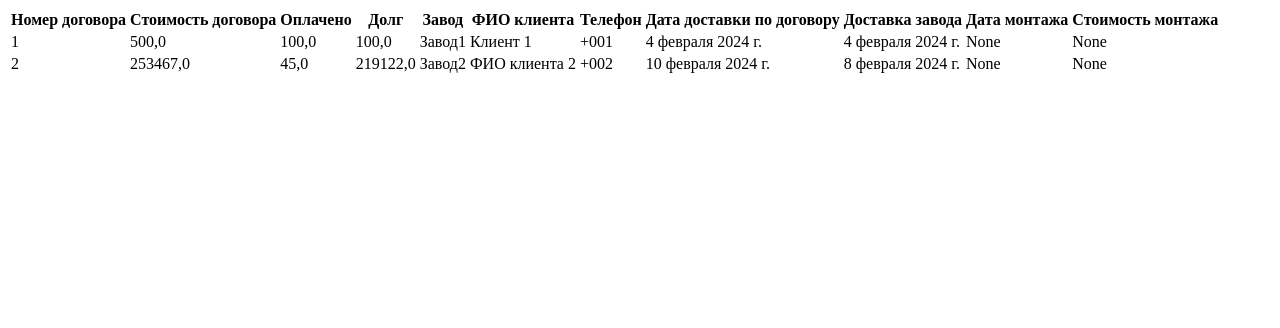
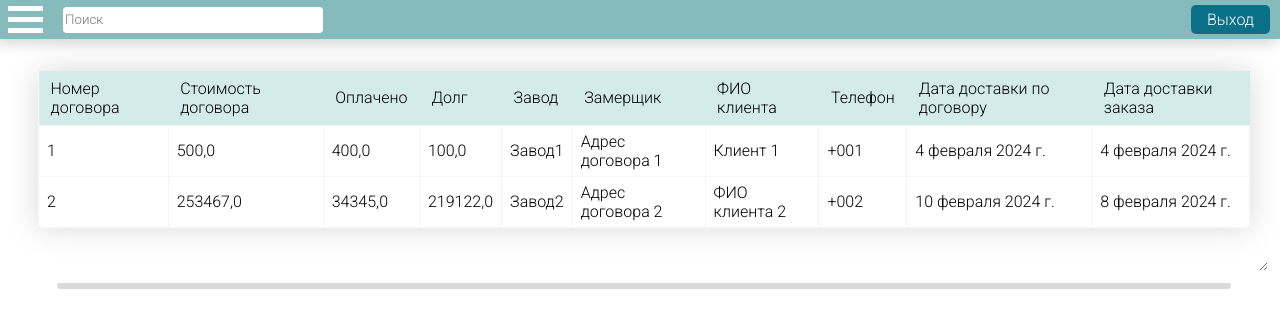
Before and after one commit to Jeyw1n/Glass-CRM, a Django app: page /forms/final_table in a window 1280 px wide. Shown: the top 328 px of the page. Run offline with Django 4.2, Linux system fonts and the light colour scheme; a user stored in the database is signed in; data comes from the database, SQL or seed files in the repository; both versions use the stored data as it was after the commit; data that the repository does not hold is empty.

Commit message:
Неполная сводная таблица со всеми существующими данными на данный момент

```diff
--- a/glass_crm/apps/main_forms/models.py
+++ b/glass_crm/apps/main_forms/models.py
@@ -40,7 +40,7 @@ class Orders(models.Model):
     """ Заказы """
 
     # Ссылка на модель договоров.
-    contract = models.ForeignKey(Contracts, on_delete=models.CASCADE)
+    contract = models.OneToOneField(Contracts, on_delete=models.CASCADE, related_name='order')
 
     factory = models.CharField(max_length=255, verbose_name='Завод')                        # Завод.
     order_number = models.CharField(max_length=255, verbose_name='Номер заказа')            # Номер заказа.
@@ -56,7 +56,8 @@ class Orders(models.Model):
 class Installations(models.Model):
     """ Монтажи """
 
-    contract = models.ForeignKey(Contracts, on_delete=models.CASCADE)  # Ссылка на модель договоров.
+    # Ссылка на модель договоров.
+    contract = models.OneToOneField(Contracts, on_delete=models.CASCADE, related_name='installation')
 
     installation_date = models.DateField(verbose_name='Дата монтажа')                       # Дата монтажа.
     square_meters_price = models.FloatField(verbose_name='Стоимость квадратных метров')     # Стоимость м2.
--- a/glass_crm/apps/main_forms/templates/main_forms/base.html
+++ b/glass_crm/apps/main_forms/templates/main_forms/base.html
@@ -51,7 +51,7 @@
 
             <div class="accman-btn">
                 {% if user.is_authenticated %}
-                    <button class="sumbit-button"><a href={{ logout_url }} class="accman-link">Выход</a></button>
+                    <button class="sumbit-button"><a href={{ logout_url }} class="accman-link" style="text-decoration: none;color: white;">Выход</a></button>
                 {% else %}
                     <button class="sumbit-button"><a href={{ login_url }} class="accman-link">Войти</a></button>
                     <button class="sumbit-button"><a href={{ register_url }} class="accman-link">Регистрация</a></button>
--- a/glass_crm/apps/main_forms/templates/main_forms/final_table.html
+++ b/glass_crm/apps/main_forms/templates/main_forms/final_table.html
@@ -1,3 +1,7 @@
+{% extends "main_forms/base.html" %}
+
+{% block form_block %}
+<div class="table-container">
   <table>
     <thead>
       <tr>
@@ -6,29 +10,30 @@
         <th>Оплачено</th>
         <th>Долг</th>
         <th>Завод</th>
+        <th>Замерщик</th>
         <th>ФИО клиента</th>
         <th>Телефон</th>
         <th>Дата доставки по договору</th>
-      <th>Доставка завода</th>
-      <th>Дата монтажа</th>
-      <th>Стоимость монтажа</th>
+        <th>Дата доставки заказа</th>
       </tr>
     </thead>
     <tbody>
-    {% for row in data %}
+    {% for data in table_data %}
         <tr>
-        <td>{{ row.Номер_договора }}</td>
-        <td>{{ row.Стоимость_договора }}</td>
-        <td>{{ row.Оплачено }}</td>
-        <td>{{ row.Долг }}</td>
-        <td>{{ row.Завод }}</td>
-        <td>{{ row.ФИО_клиента }}</td>
-        <td>{{ row.Телефон }}</td>
-        <td>{{ row.Дата_доставки_по_договору }}</td>
-        <td>{{ row.Доставка_завода }}</td>
-        <td>{{ row.Дата_монтажа }}</td>
-        <td>{{ row.Стоимость_монтажа }}</td>
+          <td>{{ data.contract_number }}</td>
+          <td>{{ data.price }}</td>
+          <td>{{ data.prepayment }}</td>
+          <td>{{ data.debt }}</td>
+          <td>{{ data.factory }}</td>
+          <td>{{ data.address }}</td>
+          <td>{{ data.customer_name }}</td>
+          <td>{{ data.phone }}</td>
+          <td>{{ data.delivery_date_by_contract }}</td>
+          <td>{{ data.delivery_date }}</td>
         </tr>
     {% endfor %}
     </tbody>
   </table>
+</div>
+<div class="resize-handle"></div>
+{% endblock %}
--- a/glass_crm/apps/main_forms/views.py
+++ b/glass_crm/apps/main_forms/views.py
@@ -83,26 +83,41 @@ def create_installation(request):
 @login_required(login_url='/users/login/')
 def final_table(request):
     contracts = Contracts.objects.all()
+    table_data: list = []
 
-    table_data = []
-    for contract in contracts:
-        order = Orders.objects.filter(contract=contract).first()
-        installation = Installations.objects.filter(contract=contract).first()
+    for c in contracts:
 
-        data = {
-            'Номер_договора': contract.contract_number,
-            'Стоимость_договора': contract.price,
-            'Оплачено': order.payment,
-            'Долг': contract.debt,
-            'Завод': order.factory,
-            'ФИО_клиента': contract.customer.customer_name,
-            'Телефон': contract.customer.phone,
-            'Дата_доставки_по_договору': contract.delivery_date_by_contract,
-            'Доставка_завода': order.delivery_date,
-            'Дата_монтажа': installation.installation_date if installation else None,
-            'Стоимость_монтажа': installation.total_amount if installation else None,
+        order = Orders.objects.filter(contract=c.id).first()
+        ini = Installations.objects.filter(contract=c.id).first()
+
+        data: dict = {
+            "contract_number": c.contract_number,                       # Номер договора
+            "price": c.price,                                           # Стоимость договора
+            "prepayment": c.prepayment,                                 # Оплачено
+            "debt": c.debt,                                             # Долг
+            "factory":  order.factory if order else None,               # Завод
+            # Замерщик
+            "address": c.address,                                       # адрес объекта
+            "customer_name": c.customer.customer_name,                  # Фио клиента
+            "phone": c.customer.phone,                                  # Телефон
+            "delivery_date_by_contract": c.delivery_date_by_contract,   # Дата
+            "delivery_date": order.delivery_date if order else None,    # Доставка завода
+            "ini_date": ini.installation_date if ini else None,         # Дата монтажа
+            # Бригада
+            "total_amount": ini.total_amount if ini else None           # Стоимость монтажа
+            # Заводской номер заказа
+            # Стоимость от завода
+            # ЗП замерщика
+            # Себестоимость
+            # Прибыль
+            # %
         }
 
         table_data.append(data)
 
-    return render(request, 'main_forms/final_table.html', {'data': table_data})
+    print(table_data)
+    context: dict = {
+        'table_data': table_data,
+        'this_page': 'final_table'
+    }
+    return render(request, 'main_forms/final_table.html', context=context)
```
Also changed, not shown: glass_crm/db.sqlite3. Lines whose indentation alone changed are shown as unchanged.
